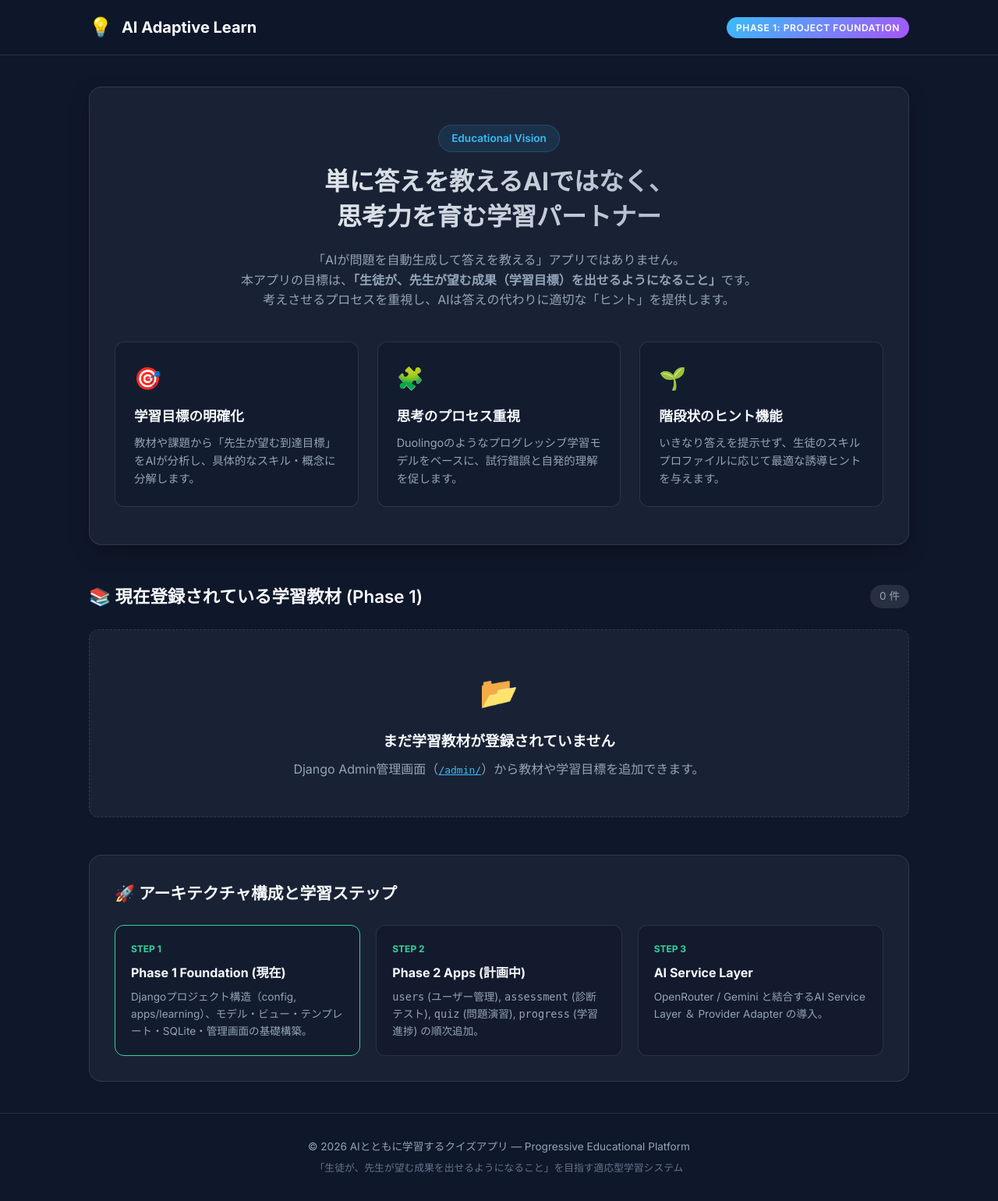
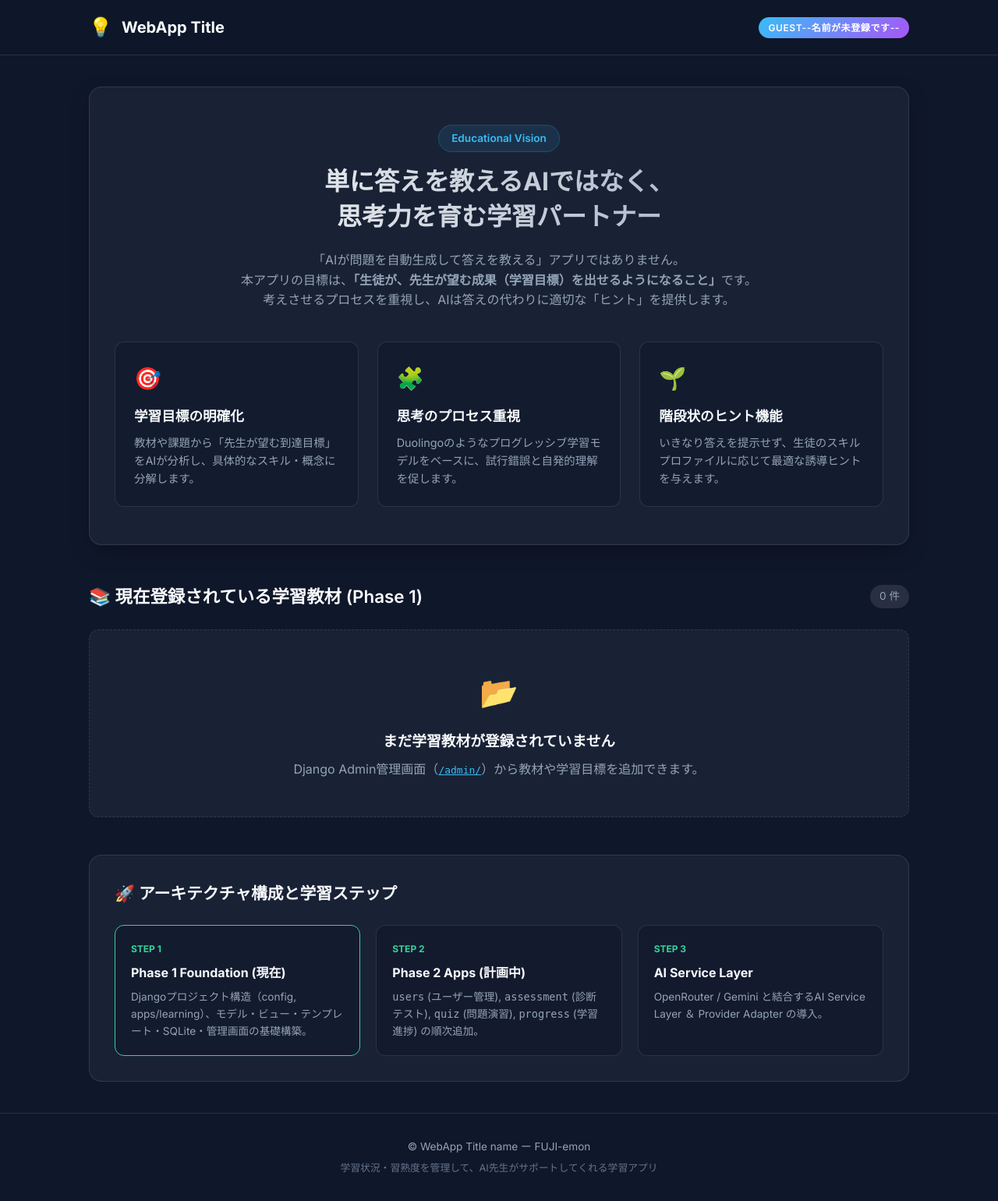
Before and after one commit to FUJI-emon/TempName, a Django app: page / in a window 1280 px wide. Shown: the whole page at 78% size. Run offline with Django 5.2, Linux system fonts and the light colour scheme; data that the repository does not hold is empty.

Commit message:
base.htmlにヘッダーの変更を追加

```diff
--- a/templates/base.html
+++ b/templates/base.html
@@ -4,7 +4,7 @@
 <head>
     <meta charset="UTF-8">
     <meta name="viewport" content="width=device-width, initial-scale=1.0">
-    <title>{% block title %}AIとともに学習するクイズアプリ{% endblock %}</title>
+    <title>{% block title %}WebApp Title{% endblock %}</title>
     <!-- Google Fonts -->
     <link rel="preconnect" href="https://fonts.googleapis.com">
     <link rel="preconnect" href="https://fonts.gstatic.com" crossorigin>
@@ -15,11 +15,17 @@
 <body>
     <header class="app-header">
         <div class="header-container">
-            <a href="{% url 'learning:index' %}" class="logo">
+            <a href="{% url 'learning:index' %}" class="logo"> <!--ここでヘッダを押したときの行先のURLを書き換える-->
                 <span class="logo-icon">💡</span>
-                <span class="logo-text">AI Adaptive Learn</span>
+                <span class="logo-text">WebApp Title</span>
             </a>
-            <div class="header-badge">Phase 1: Project Foundation</div>
+            <div class="header-badge">
+                {% if request.COOKIES.user_name %}
+                  {{request.COOKIES.user_name }}
+                {% else %}
+                  Guest--名前が未登録です--
+                {% endif %}
+            </div>
         </div>
     </header>
 
@@ -29,8 +35,8 @@
 
     <footer class="app-footer">
         <div class="footer-container">
-            <p>&copy; 2026 AIとともに学習するクイズアプリ — Progressive Educational Platform</p>
-            <p class="footer-subtext">「生徒が、先生が望む成果を出せるようになること」を目指す適応型学習システム</p>
+            <p>&copy; WebApp Title name ー FUJI-emon</p>
+            <p class="footer-subtext">学習状況・習熟度を管理して、AI先生がサポートしてくれる学習アプリ</p>
         </div>
     </footer>
 
```
